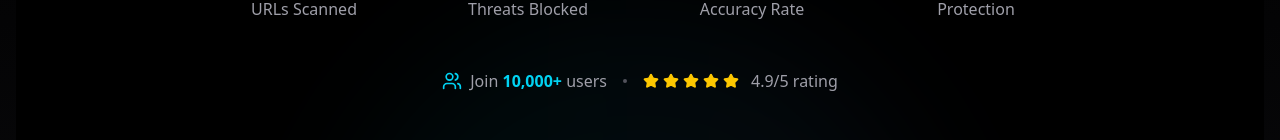
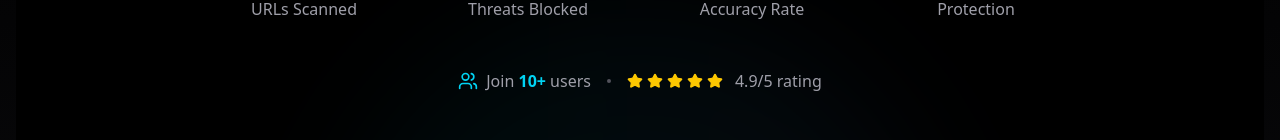
Before and after one commit to Hari-hara7/PhishGuard, a Next.js app in the folder phishguard/: page / in a window 1280 px wide. Shown: the part 812-952 px from the top of the page. Built offline with nearby package versions, Linux system fonts and the light colour scheme; no server answers.

Commit message:
updated  users number

```diff
--- a/phishguard/app/page.tsx
+++ b/phishguard/app/page.tsx
@@ -142,7 +142,7 @@
               <div className="flex items-center gap-2">
                 <Users className="w-5 h-5 text-cyan-400" />
                 <span className="text-sm sm:text-base">
-                  Join <span className="text-cyan-400 font-semibold">10,000+</span> users
+                  Join <span className="text-cyan-400 font-semibold">10+</span> users
                 </span>
               </div>
               <div className="hidden sm:block w-1 h-1 bg-zinc-600 rounded-full"></div>
```
